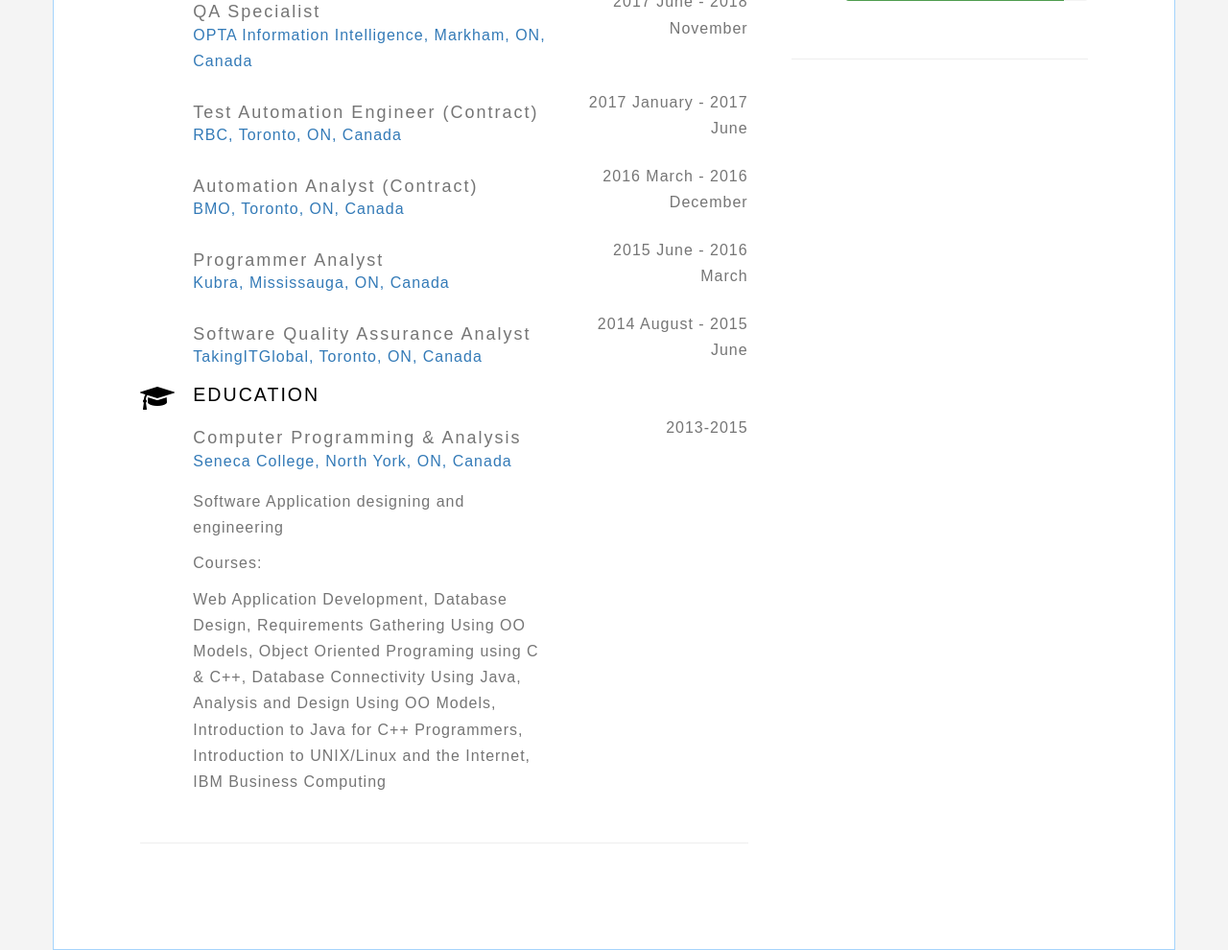
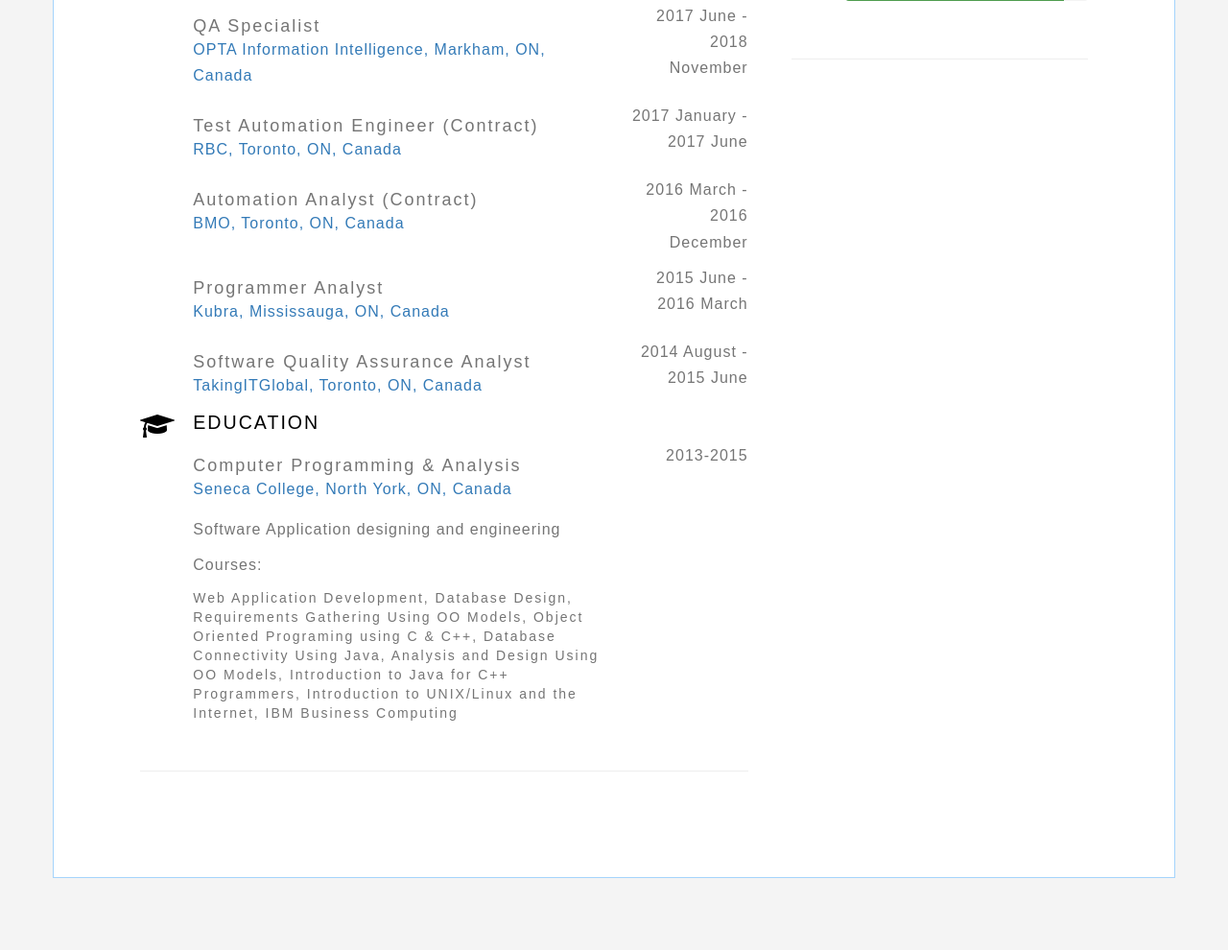
Before and after one commit to SAPCorp/profile, a plain HTML site: page index.html in a window 1280 px wide. Shown: the part 1028-2018 px from the top of the page at 96% size. Drawn offline with nearby package versions, Linux system fonts and the light colour scheme; a script that the page names is missing; a web font is replaced by a local one.

Commit message:
fix column

```diff
--- a/index.html
+++ b/index.html
@@ -146,91 +146,91 @@
                     <h3>Experience</h3>
 
                     <div class="row">
-                        <div class="col-md-8">
+                        <div class="col-md-9">
                             <h4>Software Engineer-IIII</h4>
                             <p class="sub"><a href="">Instacart North, Toronto, ON, Canada</a>
                             </p>
                         </div>
-                        <div class="year col-md-4">
+                        <div class="year col-md-3">
                             <p>2020 April - Present</p>
                         </div>
                     </div>
                     <!--Experience end-->
 
                     <div class="row">
-                        <div class="col-md-8">
+                        <div class="col-md-9">
                             <h4>Software Engineer-III</h4>
                             <p class="sub"><a href="">Instacart North, Toronto, ON, Canada</a>
                             </p>
                         </div>
-                        <div class="year col-md-4">
+                        <div class="year col-md-3">
                             <p>2019 March - 2020 April</p>
                         </div>
                     </div>
                     <!--Experience end-->
 
                     <div class="row">
-                        <div class="col-md-8">
+                        <div class="col-md-9">
                             <h4>Sr Test Automation Engineer</h4>
                             <p class="sub"><a href="">Instacart North, Toronto, ON, Canada</a>
                             </p>
                         </div>
-                        <div class="year col-md-4">
+                        <div class="year col-md-3">
                             <p>2018 December - 2019 April</p>
                         </div>
                     </div>
                     <!--Experience end-->
 
                     <div class="row">
-                        <div class="col-md-8">
+                        <div class="col-md-9">
                             <h4>QA Specialist</h4>
                             <p class="sub"><a href="">OPTA Information Intelligence, Markham, ON, Canada</a>
                             </p>
                         </div>
-                        <div class="year col-md-4">
+                        <div class="year col-md-3">
                             <p>2017 June - 2018 November</p>
                         </div>
                     </div>
 
                     <div class="row">
-                        <div class="col-md-8">
+                        <div class="col-md-9">
                             <h4>Test Automation Engineer (Contract)</h4>
                             <p class="sub"><a href="">RBC, Toronto, ON, Canada</a>
                             </p>
                         </div>
-                        <div class="year col-md-4">
+                        <div class="year col-md-3">
                             <p>2017 January - 2017 June</p>
                         </div>
                     </div>
                     <div class="row">
-                        <div class="col-md-8">
+                        <div class="col-md-9">
                             <h4>Automation Analyst (Contract)</h4>
                             <p class="sub"><a href="">BMO, Toronto, ON, Canada</a>
                             </p>
                         </div>
-                        <div class="year col-md-4">
+                        <div class="year col-md-3">
                             <p>2016 March - 2016 December</p>
                         </div>
                     </div>
 
                     <div class="row">
-                        <div class="col-md-8">
+                        <div class="col-md-9">
                             <h4>Programmer Analyst</h4>
                             <p class="sub"><a href="">Kubra, Mississauga, ON, Canada</a>
                             </p>
                         </div>
-                        <div class="year col-md-4">
+                        <div class="year col-md-3">
                             <p>2015 June - 2016 March</p>
                         </div>
                     </div>
 
                     <div class="row">
-                        <div class="col-md-8">
+                        <div class="col-md-9">
                             <h4>Software Quality Assurance Analyst</h4>
                             <p class="sub"><a href="">TakingITGlobal, Toronto, ON, Canada</a>
                             </p>
                         </div>
-                        <div class="year col-md-4">
+                        <div class="year col-md-3">
                             <p>2014 August - 2015 June</p>
                         </div>
                     </div>
@@ -247,13 +247,13 @@
                     <h3>Education</h3>
 
                     <div class="row">
-                        <div class="col-md-8">
+                        <div class="col-md-9">
                             <h4>Computer Programming &amp; Analysis</h4>
                             <p class="sub"><a href="">Seneca College, North York, ON, Canada</a>
                             </p>
                             <p> Software Application designing and engineering</p>
                             <p> Courses:</p>
-                            <p>
+                            </p>
                                 Web Application Development, Database Design, Requirements Gathering Using OO
                                 Models, Object Oriented Programing using C &amp; C++, Database Connectivity Using Java, Analysis
                                 and Design Using OO Models, Introduction to Java for C++ Programmers, Introduction to UNIX/Linux and the Internet,
@@ -261,7 +261,7 @@
                             </p>
                         </div>
 
-                        <div class="year col-md-4">
+                        <div class="year col-md-3">
                             <p>2013-2015</p>
                         </div>
                     </div>
```
